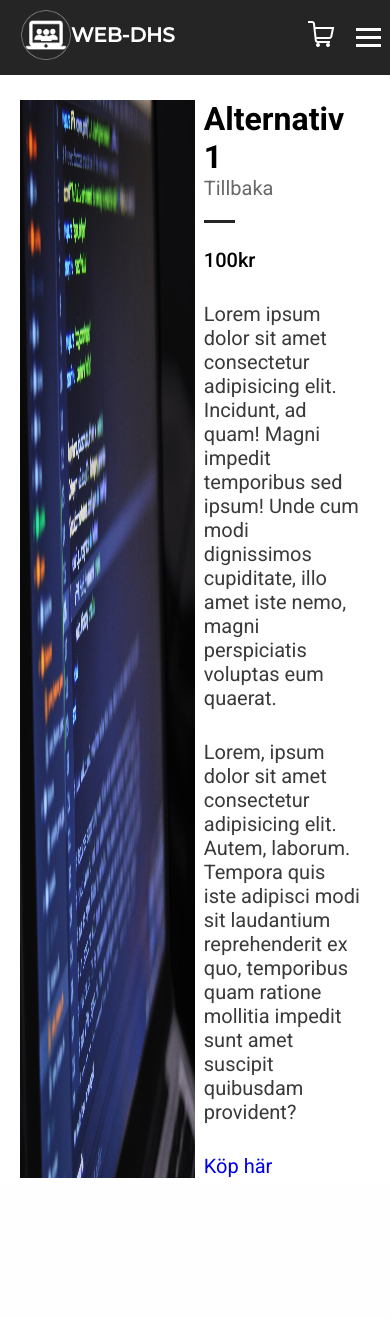
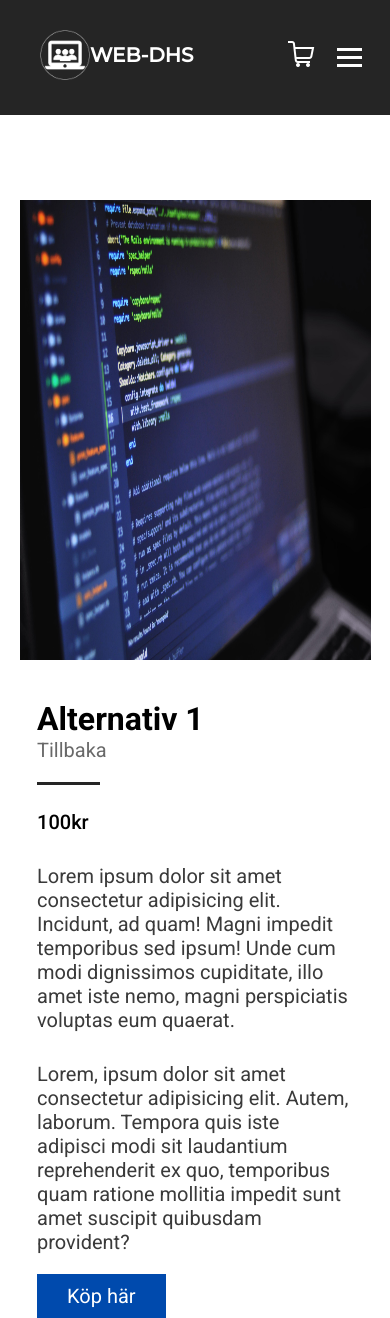
Before and after one commit to oscarskold/Hemsida-webdhs, a PHP site: page /html/product1.html in a window 390 px wide. Before the commit the page ends 1178 px from the top, so only its background shows below. Run offline with PHP 8.4, Linux system fonts and the light colour scheme.

Commit message:
Improved site to be more mobile friendly

```diff
--- a/css/header.css
+++ b/css/header.css
@@ -180,6 +180,10 @@ nav a:hover {
         overflow-x: hidden;
     }
 
+    nav {
+        padding: 30px;
+    }
+
     .navbar_links {
         position: absolute;
         right: 0px;
@@ -216,6 +220,9 @@ nav a:hover {
         overflow-x: hidden;
     }
 
+    nav {
+        padding: 30px;
+    }
 
     .navbar_links {
         position: absolute;
--- a/css/productpage.css
+++ b/css/productpage.css
@@ -91,22 +91,32 @@ p {
     padding: 10px 30px;
     font-size: 20px;
     border: none;
-    background-color: white;
-    border-radius: 25px;
-    border: 2px solid #004aad;
-    color: #004aad;
-    transition: all 0.3s ease-out;
-}
-
-
-#buy:hover {
-    cursor: pointer;
+    color: white;
     background-color: #004aad;
-    color: white;
+    transition: all 0.5s ease-in;
 }
 
 .buy:hover {
     cursor: pointer;
-    background-color: #004aad;
+    background-color: #38b6ff;
     color: white;
 }
+
+
+@media screen and (max-width:1050px) {
+
+    .image {
+        grid-column: span 2;
+        grid-row: span 4;
+        padding-top: 100px;
+        padding-bottom: 40px;
+      }
+
+      .text {
+        grid-column: span 2;
+        grid-row: span 4;
+        width: 90%;
+        margin: 0 auto;
+    }
+
+}
--- a/html/shop.html
+++ b/html/cashout.html
@@ -6,7 +6,7 @@
     <meta name="viewport" content="width=device-width, initial-scale=1.0">
     <link rel="stylesheet" href="../css/header.css">
     <link rel="stylesheet" href="../css/footer.css">
-    <link rel="stylesheet" href="../css/shop.css">
+    <link rel="stylesheet" href="../css/cashout.css">
     <link rel="preconnect" href="https://fonts.googleapis.com">
     <link rel="preconnect" href="https://fonts.gstatic.com" crossorigin>
     <link href="https://fonts.googleapis.com/css2?family=Montserrat:wght@500&display=swap" rel="stylesheet">
--- a/html/product1.html
+++ b/html/product1.html
@@ -56,7 +56,7 @@
             <span class="price">100kr</span>
             <p>Lorem ipsum dolor sit amet consectetur adipisicing elit. Incidunt, ad quam! Magni impedit temporibus sed ipsum! Unde cum modi dignissimos cupiditate, illo amet iste nemo, magni perspiciatis voluptas eum quaerat.</p>
             <p class="p-bottom">Lorem, ipsum dolor sit amet consectetur adipisicing elit. Autem, laborum. Tempora quis iste adipisci modi sit laudantium reprehenderit ex quo, temporibus quam ratione mollitia impedit sunt amet suscipit quibusdam provident?</p>
-            <a id="buy" href="404.html">Köp här</a>
+            <a class="buy" href="404.html">Köp här</a>
         </div>
     </div>
 
--- a/html/product2.html
+++ b/html/product2.html
@@ -56,7 +56,7 @@
             <span class="price">100kr</span>
             <p>Lorem ipsum dolor sit amet consectetur adipisicing elit. Incidunt, ad quam! Magni impedit temporibus sed ipsum! Unde cum modi dignissimos cupiditate, illo amet iste nemo, magni perspiciatis voluptas eum quaerat.</p>
             <p class="p-bottom">Lorem, ipsum dolor sit amet consectetur adipisicing elit. Autem, laborum. Tempora quis iste adipisci modi sit laudantium reprehenderit ex quo, temporibus quam ratione mollitia impedit sunt amet suscipit quibusdam provident?</p>
-            <a id="buy" href="404.html">Köp här</a>
+            <a class="buy" href="404.html">Köp här</a>
         </div>
     </div>
 
--- a/html/product3.html
+++ b/html/product3.html
@@ -56,7 +56,7 @@
             <span class="price">100kr</span>
             <p>Lorem ipsum dolor sit amet consectetur adipisicing elit. Incidunt, ad quam! Magni impedit temporibus sed ipsum! Unde cum modi dignissimos cupiditate, illo amet iste nemo, magni perspiciatis voluptas eum quaerat.</p>
             <p class="p-bottom">Lorem, ipsum dolor sit amet consectetur adipisicing elit. Autem, laborum. Tempora quis iste adipisci modi sit laudantium reprehenderit ex quo, temporibus quam ratione mollitia impedit sunt amet suscipit quibusdam provident?</p>
-            <a id="buy" href="404.html">Köp här</a>
+            <a class="buy" href="404.html">Köp här</a>
         </div>
     </div>
 
```
Also changed, not shown: html/404.html (+7 -0 lines), css/cashout.css (renamed from css/shop.css).
